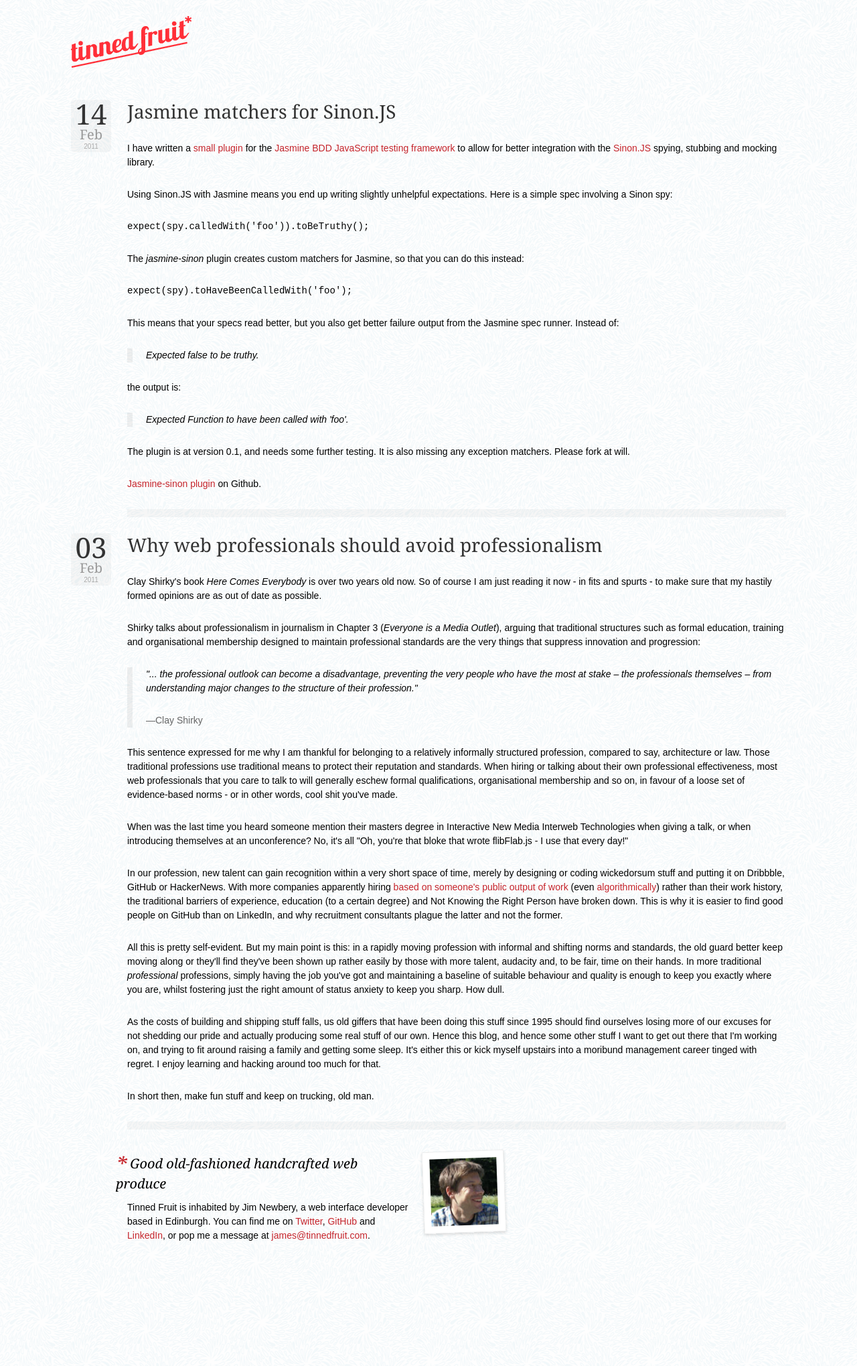
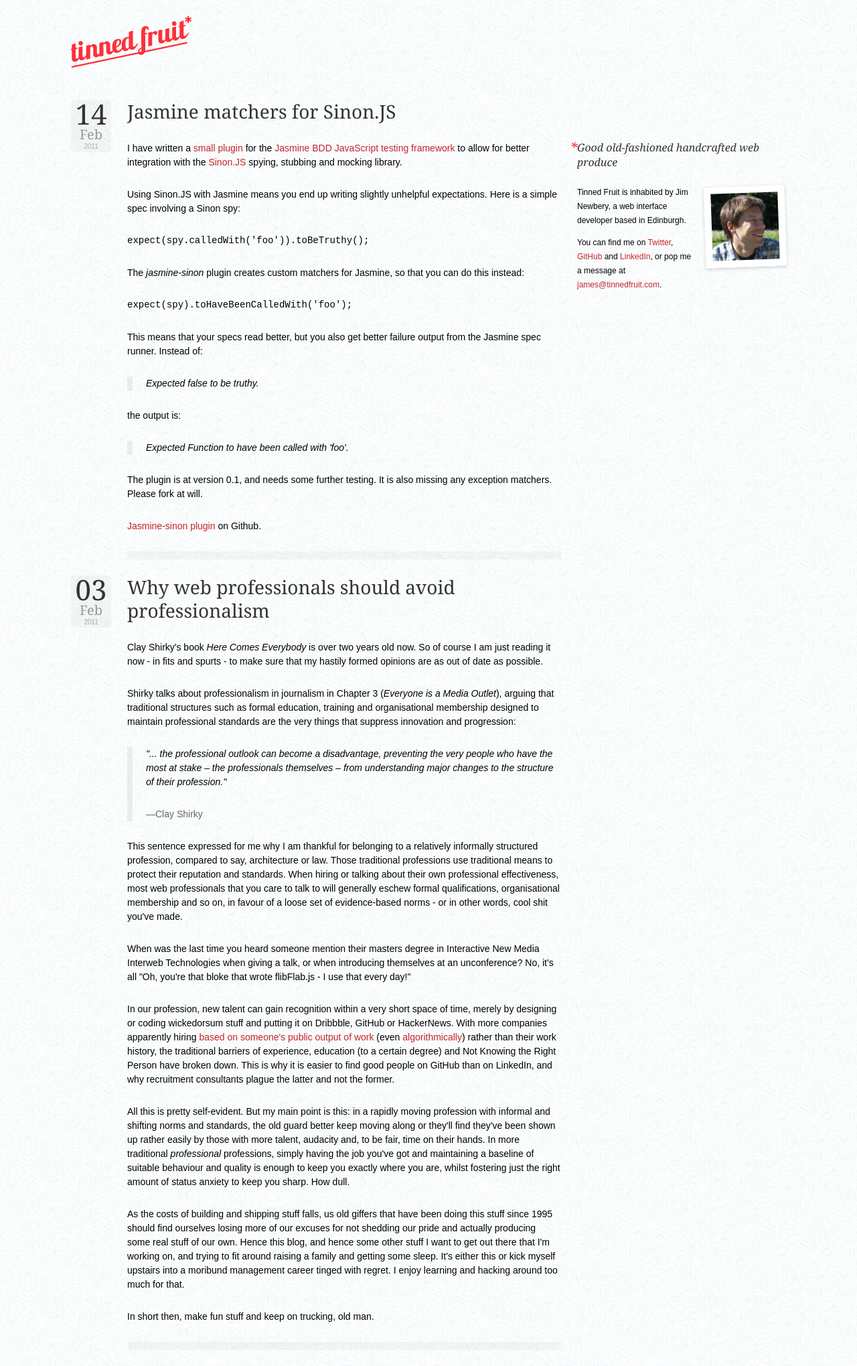
Before and after one commit to froots/froots.github.io, a Jekyll site: the page built from index.html, in a window 1280 px wide. Shown: the whole page at 67% size. Built offline with Jekyll 4.4.1, drawn with Linux system fonts in a browser that asks for light colours; Markdown is read by kramdown in place of the engine named in the settings; before the commit the page ends 1903 px from its top, so only the background shows below that.

Commit message:
Wide layout

```diff
--- a/_includes/footer.html
+++ b/_includes/footer.html
@@ -1,8 +1,8 @@
 <footer>
+  <p class="tagline"><span>*</span> Good old-fashioned handcrafted web produce</p>
   <div class="portrait"><img src="/images/portrait.jpg" width="100" height="100" alt="Jim Newbery" /></div>
-  <p class="tagline"><span>*</span> Good old-fashioned handcrafted web produce</h2>
-  <p>Tinned Fruit is inhabited by Jim Newbery, a web interface developer based in Edinburgh.
-    You can find me on <a href="https://twitter.com/froots101">Twitter</a>,
+  <p>Tinned Fruit is inhabited by Jim Newbery, a web interface developer based in Edinburgh.</p>
+  <p>You can find me on <a href="https://twitter.com/froots101">Twitter</a>,
     <a href="https://github.com/froots">GitHub</a> and
     <a href="http://uk.linkedin.com/in/jamesnewbery">LinkedIn</a>, or pop me a message at <a href="mailto:james@tinnedfruit.com">james@tinnedfruit.com</a>.</p>
 </footer>
--- a/css/main.css
+++ b/css/main.css
@@ -236,15 +236,16 @@
 }
 
 footer {
-  width: 648px;
   padding-bottom: 36px;
+  margin-left: 84px;
 }
 
-  footer h2, footer p {
-    margin: 0 0 12px 84px;
+  footer p {
+    margin: 0 0 12px 0;
   }
 
   footer .tagline {
+    color: #333;
     position: relative;
     left: -.85em;
     font: italic 20px Cambria, Georgia, Times, “Times New Roman”, serif;
@@ -252,7 +253,7 @@
   }
 
   footer .tagline span {
-    color: #c5242b;
+    color: #ff2f38;
     font-size: 32px;
     position: relative;
     top: 6px;
@@ -262,8 +263,6 @@
   border: 1px solid #eee;
   width: 120px;
   height: 120px;
-  float: right;
-  margin: 8px 0 0 20px;
   -webkit-box-shadow: 0 2px 4px rgba(0,0,0,.15);
   -moz-box-shadow: 0 2px 4px rgba(0,0,0,.15);
   box-shadow: 0 2px 4px rgba(0,0,0,.15);
@@ -271,6 +270,13 @@
   -moz-transform: rotate(-2deg);
   transform: rotate(-2deg);
 }
+
+  footer .portrait {
+    float: right;
+    margin: 0 0 0 15px;
+    position: relative;
+    top: -36px;
+  }
 
   .portrait img {
     border: 10px solid #fff;
@@ -294,6 +300,41 @@
 		padding: 24px 72px 0;
 		width: 1068px;
 	}
+
+	.content {
+	  width: 648px;
+	  float: left;
+	  margin-right: 24px;
+	}
+
+	footer {
+	  width: 312px;
+	  float: left;
+	  margin-left: 0;
+	  padding-top: 60px;
+	}
+
+	  footer .tagline {
+	    left: 0;
+	    position: relative;
+	    font-size: 16px;
+	    margin-bottom: 24px;
+	  }
+
+	  footer .tagline span {
+	    font-size: 22px;
+	    position: absolute;
+	    left: -.5em;
+	    top: -.2em;
+	  }
+
+	  footer .portrait {
+	    top: 0;
+	  }
+
+	  footer p {
+	    font-size: 12px;
+	  }
 
 }
 
```
